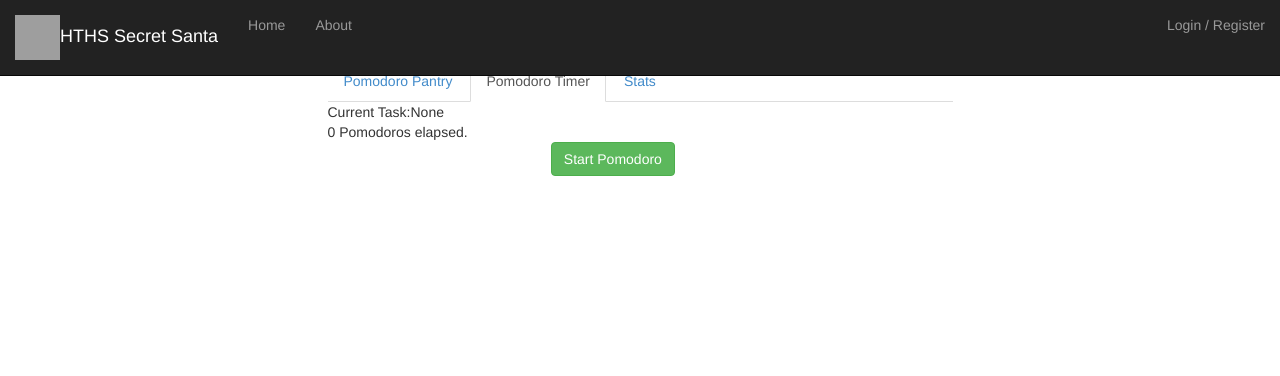
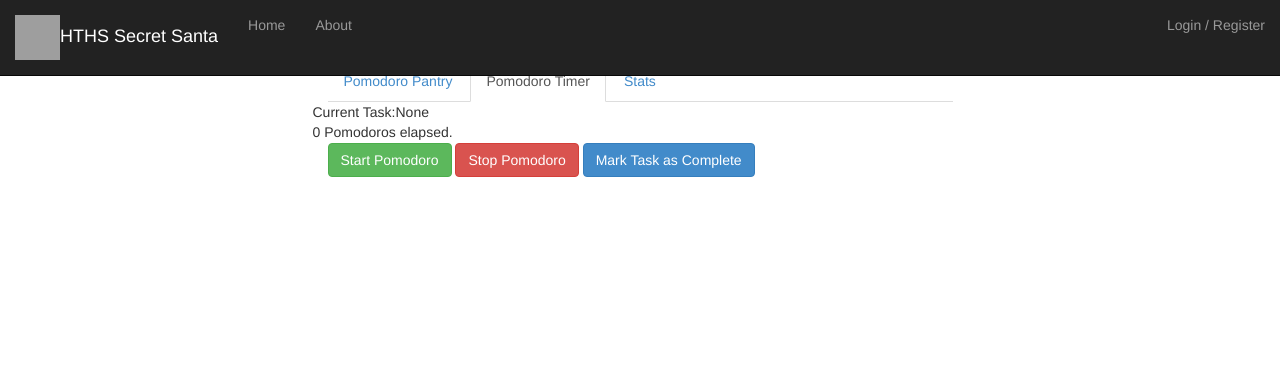
Before and after one commit to mahsu/PomodoroPantry, a CodeIgniter app: page / in a window 1280 px wide, after a click on "Pomodoro Timer". Shown: the top 376 px of the page. Run offline with CodeIgniter, Linux system fonts and the light colour scheme; some libraries are stand-ins or nearby versions; grey boxes are pictures that could not be loaded.

Commit message:
[new] added pomodoro timer logic

```diff
--- a/application/views/main_app.php
+++ b/application/views/main_app.php
@@ -1,3 +1,4 @@
+<script src="/js/main.js"></script>
 <div class="row">
     <div class="col-md-offset-3 col-md-6">
         <ul id="tabcontainer" class="nav nav-tabs">
@@ -20,6 +21,7 @@
                 </div>
                 <div class="row">
                     <h2>Add a task</h2>
+
                     <form class="form-inline" role="form">
                         <div class="form-group">
                             <label class="sr-only" for="taskname">Task</label>
@@ -27,20 +29,30 @@
                         </div>
                         <div class="form-group">
                             <label class="sr-only" for="numberpomodoros">Estimated Pomodoros</label>
-                            <input type="text" class="form-control" id="numberpomodoros" placeholder="Estimated Pomodoros">
+                            <input type="text" class="form-control" id="numberpomodoros"
+                                   placeholder="Estimated Pomodoros">
                         </div>
                         <button type="submit" class="btn btn-default">Create Task</button>
                     </form>
                 </div>
             </div>
             <div class="tab-pane fade" id="timer">
-                <div>Current Task:<span id="task">None</span></div>
-                <div><span id="counter">0</span> Pomodoros elapsed.</div>
-
-                <div class="col-md-offset-4 col-md-4">
-                    <div id="pomodoro"></div>
+                <div class="row">
+                    <div>Current Task:<span id="task">None</span></div>
+                    <div><span id="counter">0</span> Pomodoros elapsed.</div>
+                </div>
+                <div class="row">
+                    <div class="col-md-offset-4 col-md-4">
+                        <div id="pomodoro-timer"></div>
+                    </div>
+                </div>
+                <div class="row">
+                    <div class="container">
                     <button type="button" id="start-pomodoro" class="btn btn-success">Start Pomodoro</button>
+                    <button type="button" id="stop-pomodoro" class="btn btn-danger">Stop Pomodoro</button>
+                    <button type="button" id="task-complete" class="btn btn-primary">Mark Task as Complete</button>
                     <div id="next"></div>
+                    </div>
                 </div>
             </div>
             <div class="tab-pane fade" id="dropdown1">
```
Also changed, not shown: 1 other file.
